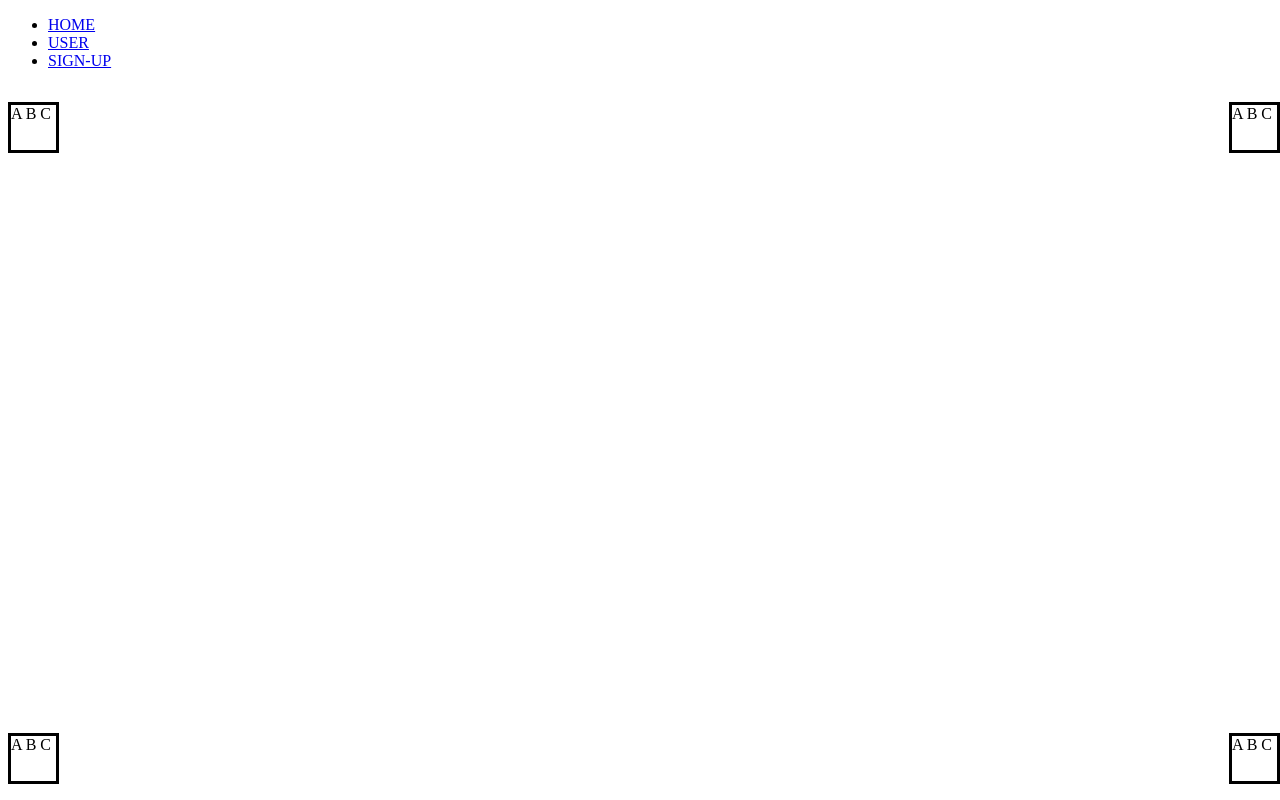
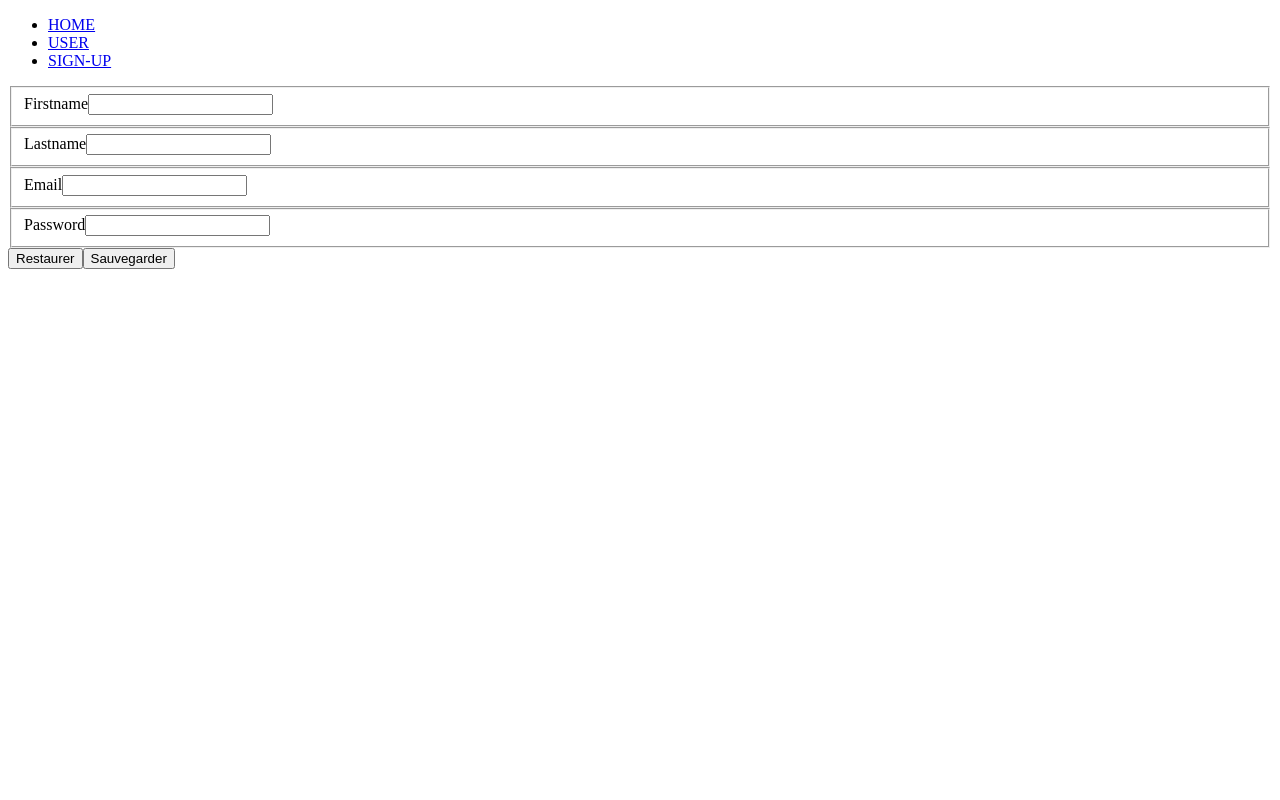
Before and after one commit to Guillaum6e/AngularQuests, an Angular app: page /sign-up in a window 1280 px wide. Built offline with nearby package versions, Linux system fonts and the light colour scheme.

Commit message:
Quest05-T.D.Form

```diff
--- a/src/app/app.component.ts
+++ b/src/app/app.component.ts
@@ -6,7 +6,7 @@ import { Component } from '@angular/core';
   styleUrls: ['./app.component.css']
 })
 export class AppComponent {
-  title = 'Quest04';
+  title = 'Quest05';
   isAdmin = false;
 
   connect() {
--- a/src/app/app.module.ts
+++ b/src/app/app.module.ts
@@ -7,13 +7,15 @@ import { BlockComponent } from './sign-up/block.component';
 import { UserComponent } from './user/user.component';
 import { FormsModule } from '@angular/forms';
 import { MenuComponent } from './menu/menu.component';
+import { MyFormComponent } from './my-form/my-form.component';
 
 @NgModule({
   declarations: [
     AppComponent,
     BlockComponent,
     UserComponent,
-    MenuComponent
+    MenuComponent,
+    MyFormComponent
   ],
   imports: [
     BrowserModule,
--- /dev/null
+++ b/src/app/my-form/my-form.component.html
@@ -0,0 +1,46 @@
+<form #myForm="ngForm" (ngSubmit)="myForm.valid && onSubmit()">
+  <fieldset>
+    <label for="firstname-order">Firstname</label>
+    <input id="firstname-order" name="firstname-order" type="text" [(ngModel)]="model.firstname" #firstname="ngModel"
+      required minlength="3" maxlength="15">
+  </fieldset>
+
+  <div *ngIf="myForm.submitted && firstname.errors">
+    <span *ngIf="firstname.errors?.['required']">Le prénom est requis</span>
+    <span *ngIf="firstname.errors?.['minlength']">La longueur minimale doit être supérieure à 3</span>
+    <span *ngIf="firstname.errors?.['maxlength']">La longueur maximale doit être inférieure à 15</span>
+  </div>
+
+
+  <fieldset>
+    <label for="lastname-order">Lastname</label>
+    <input id="lastname-order" name="lastname-order" type="text" [(ngModel)]="model.lastname" #lastname="ngModel"
+      required minlength="3" maxlength="15">
+  </fieldset>
+
+  <div *ngIf="myForm.submitted && lastname.errors">
+    <span *ngIf="lastname.errors?.['required']">Le nom est requis</span>
+    <span *ngIf="lastname.errors?.['minlength']">La longueur minimale doit être supérieure à 3</span>
+    <span *ngIf="lastname.errors?.['maxlength']">La longueur maximale doit être inférieure à 15</span>
+  </div>
+
+
+  <fieldset>
+    <label for="email-order">Email</label>
+    <input id="email-order" name="email-order" type="email" [(ngModel)]="model.email" #email="ngModel" email required>
+  </fieldset>
+
+  <div *ngIf="myForm.submitted && email.errors">
+    <span *ngIf="email.errors?.['required']">L'email est requis</span>
+    <span *ngIf="email.errors?.['email']">Entrez un email valide</span>
+  </div>
+
+
+  <fieldset>
+    <label for="password-order">Password</label>
+    <input id="password-order" name="password-order" type="password" [(ngModel)]="model.password" required>
+  </fieldset>
+
+  <button type="reset">Restaurer</button>
+  <button type="submit">Sauvegarder</button>
+</form>
--- /dev/null
+++ b/src/app/my-form/my-form.component.ts
@@ -0,0 +1,23 @@
+import { Component } from '@angular/core';
+
+@Component({
+  selector: 'app-my-form',
+  templateUrl: './my-form.component.html',
+  styleUrls: ['./my-form.component.css']
+})
+export class MyFormComponent {
+  model: Order = new Order("", "", "", "");
+
+  onSubmit() {
+    console.log(this.model);
+  }
+}
+
+export class Order {
+  constructor(
+    public firstname: string,
+    public lastname: string,
+    public email: string,
+    public password: string
+  ) { }
+}
--- a/src/app/sign-up/block.component.html
+++ b/src/app/sign-up/block.component.html
@@ -1 +1,3 @@
-<p *ngFor="let item of [0, 1, 2, 3]; let i = index">{{content}}</p>
+<!-- <p *ngFor="let item of [0, 1, 2, 3]; let i = index">{{content}}</p> -->
+
+<app-my-form></app-my-form>
```
Also changed, not shown: src/app/my-form/my-form.component.css (added), 1 other file (tests, documents, lock files or other folders).
